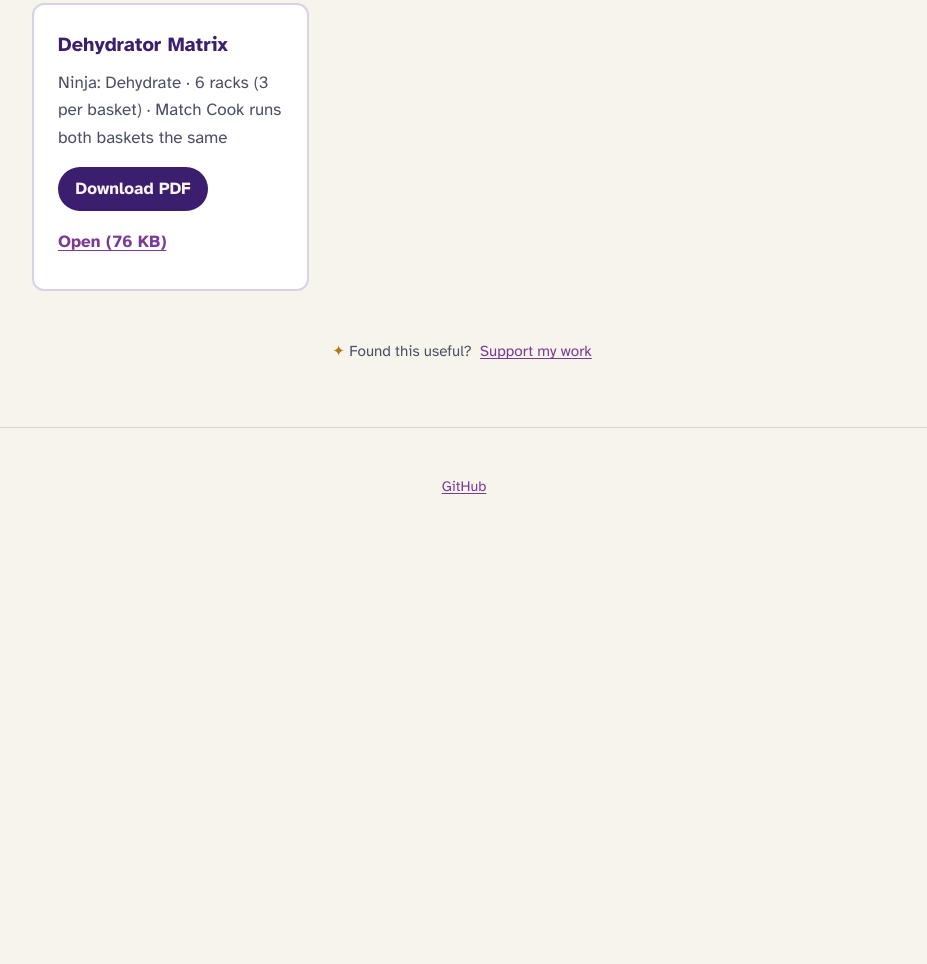
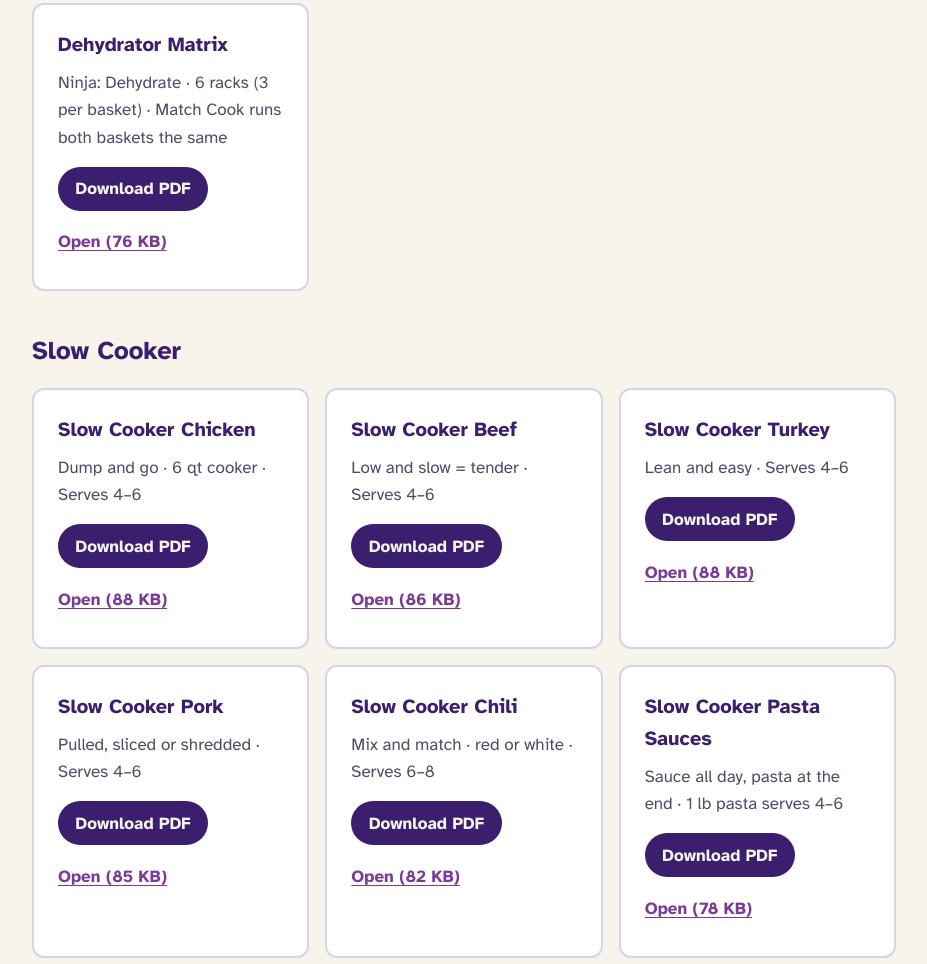
Before and after one commit to dmerolesi/dana.lovellcrew.us, a plain HTML site: page projects/meal-matrix/index.html in a window 1280 px wide. Shown: the part 1833-2797 px from the top of the page, without its empty margins (176-1103 px from the left). Before the commit the page ends 2377 px from the top, so only its background shows below. Drawn offline with Linux system fonts and the light colour scheme.

Commit message:
Meal Matrix: add Slow Cooker section (8 sheets from Bob, 21 total)
Co-Authored-By: Claude Opus 5.5 <noreply@anthropic.com>

```diff
--- a/projects/meal-matrix/index.html
+++ b/projects/meal-matrix/index.html
@@ -4,7 +4,7 @@
   <meta charset="utf-8">
   <meta name="viewport" content="width=device-width, initial-scale=1">
   <title>Meal Matrix | Dana</title>
-  <meta name="description" content="Printable mix-and-match dinner sheets: pick a protein, a flavor and veg, then cook in the air fryer or Instant Pot.">
+  <meta name="description" content="Printable mix-and-match dinner sheets: pick a protein, a flavor and veg, then cook in the air fryer, Instant Pot or slow cooker.">
   <link rel="icon" href="/favicon.ico" sizes="any">
   <link rel="icon" type="image/png" sizes="32x32" href="/assets/favicon-32.png">
   <link rel="apple-touch-icon" href="/assets/apple-touch-icon.png">
@@ -21,7 +21,7 @@
     <img class="logo" src="/assets/logo-256.png" alt="Solar Star Solutions logo" width="64" height="64">
     <p class="eyebrow"><a class="back" href="/projects/">&larr; Projects</a></p>
     <h1>Meal Matrix</h1>
-    <p class="tagline">Printable mix-and-match dinner sheets. Pick one from each row, then cook in the air fryer or Instant Pot. One Letter page each.</p>
+    <p class="tagline">Printable mix-and-match dinner sheets. Pick one from each row, then cook in the air fryer, Instant Pot or slow cooker. One Letter page each.</p>
   </header>
 
   <main id="main">
@@ -93,6 +93,50 @@
       </article>
     </section>
 
+    <h2 class="section-title" id="slow-cooker">Slow Cooker</h2>
+    <section class="cards" aria-labelledby="slow-cooker">
+      <article class="card">
+        <h2>Slow Cooker Chicken</h2>
+        <p>Dump and go · 6 qt cooker · Serves 4–6</p>
+        <p class="card-actions"><a class="btn" href="slow_cooker_chicken_meal_matrix.pdf" download aria-label="Download Slow Cooker Chicken PDF">Download PDF</a> <a href="slow_cooker_chicken_meal_matrix.pdf" target="_blank" rel="noopener" aria-label="Open Slow Cooker Chicken PDF">Open (88 KB)</a></p>
+      </article>
+      <article class="card">
+        <h2>Slow Cooker Beef</h2>
+        <p>Low and slow = tender · Serves 4–6</p>
+        <p class="card-actions"><a class="btn" href="slow_cooker_beef_meal_matrix.pdf" download aria-label="Download Slow Cooker Beef PDF">Download PDF</a> <a href="slow_cooker_beef_meal_matrix.pdf" target="_blank" rel="noopener" aria-label="Open Slow Cooker Beef PDF">Open (86 KB)</a></p>
+      </article>
+      <article class="card">
+        <h2>Slow Cooker Turkey</h2>
+        <p>Lean and easy · Serves 4–6</p>
+        <p class="card-actions"><a class="btn" href="slow_cooker_turkey_meal_matrix.pdf" download aria-label="Download Slow Cooker Turkey PDF">Download PDF</a> <a href="slow_cooker_turkey_meal_matrix.pdf" target="_blank" rel="noopener" aria-label="Open Slow Cooker Turkey PDF">Open (88 KB)</a></p>
+      </article>
+      <article class="card">
+        <h2>Slow Cooker Pork</h2>
+        <p>Pulled, sliced or shredded · Serves 4–6</p>
+        <p class="card-actions"><a class="btn" href="slow_cooker_pork_meal_matrix.pdf" download aria-label="Download Slow Cooker Pork PDF">Download PDF</a> <a href="slow_cooker_pork_meal_matrix.pdf" target="_blank" rel="noopener" aria-label="Open Slow Cooker Pork PDF">Open (85 KB)</a></p>
+      </article>
+      <article class="card">
+        <h2>Slow Cooker Chili</h2>
+        <p>Mix and match · red or white · Serves 6–8</p>
+        <p class="card-actions"><a class="btn" href="slow_cooker_chili_meal_matrix.pdf" download aria-label="Download Slow Cooker Chili PDF">Download PDF</a> <a href="slow_cooker_chili_meal_matrix.pdf" target="_blank" rel="noopener" aria-label="Open Slow Cooker Chili PDF">Open (82 KB)</a></p>
+      </article>
+      <article class="card">
+        <h2>Slow Cooker Pasta Sauces</h2>
+        <p>Sauce all day, pasta at the end · 1 lb pasta serves 4–6</p>
+        <p class="card-actions"><a class="btn" href="slow_cooker_pasta_sauces_meal_matrix.pdf" download aria-label="Download Slow Cooker Pasta Sauces PDF">Download PDF</a> <a href="slow_cooker_pasta_sauces_meal_matrix.pdf" target="_blank" rel="noopener" aria-label="Open Slow Cooker Pasta Sauces PDF">Open (78 KB)</a></p>
+      </article>
+      <article class="card">
+        <h2>Slow Cooker Desserts</h2>
+        <p>Dump, lid, done · Serves 6–8</p>
+        <p class="card-actions"><a class="btn" href="slow_cooker_desserts_meal_matrix.pdf" download aria-label="Download Slow Cooker Desserts PDF">Download PDF</a> <a href="slow_cooker_desserts_meal_matrix.pdf" target="_blank" rel="noopener" aria-label="Open Slow Cooker Desserts PDF">Open (67 KB)</a></p>
+      </article>
+      <article class="card">
+        <h2>Slow Cooker Prep Day</h2>
+        <p>4 bags ≈ 4 dinners · About 1 hour</p>
+        <p class="card-actions"><a class="btn" href="slow_cooker_prep_day_meal_matrix.pdf" download aria-label="Download Slow Cooker Prep Day PDF">Download PDF</a> <a href="slow_cooker_prep_day_meal_matrix.pdf" target="_blank" rel="noopener" aria-label="Open Slow Cooker Prep Day PDF">Open (75 KB)</a></p>
+      </article>
+    </section>
+
     <p class="support"><span aria-hidden="true">&#10022;</span> Found this useful? <a href="https://ko-fi.com/solarstarsolutions" target="_blank" rel="noopener">Support my work</a></p>
   </main>
 
--- a/style.css
+++ b/style.css
@@ -147,3 +147,6 @@ footer a { display: inline-block; padding: 0.5rem 0.25rem; }
 
 /* Solar Star logo in page headers (theme v1.2: 48–64 px) */
 .hero .logo { display: block; width: 64px; height: 64px; margin-bottom: 0.75rem; }
+
+/* Section heading between card groups (e.g. Meal Matrix › Slow Cooker) */
+.section-title { margin: 2.5rem 0 1rem; font-size: 1.6rem; }
```
Also changed, not shown: projects/index.html (+1 -1 lines), 9 other files.
